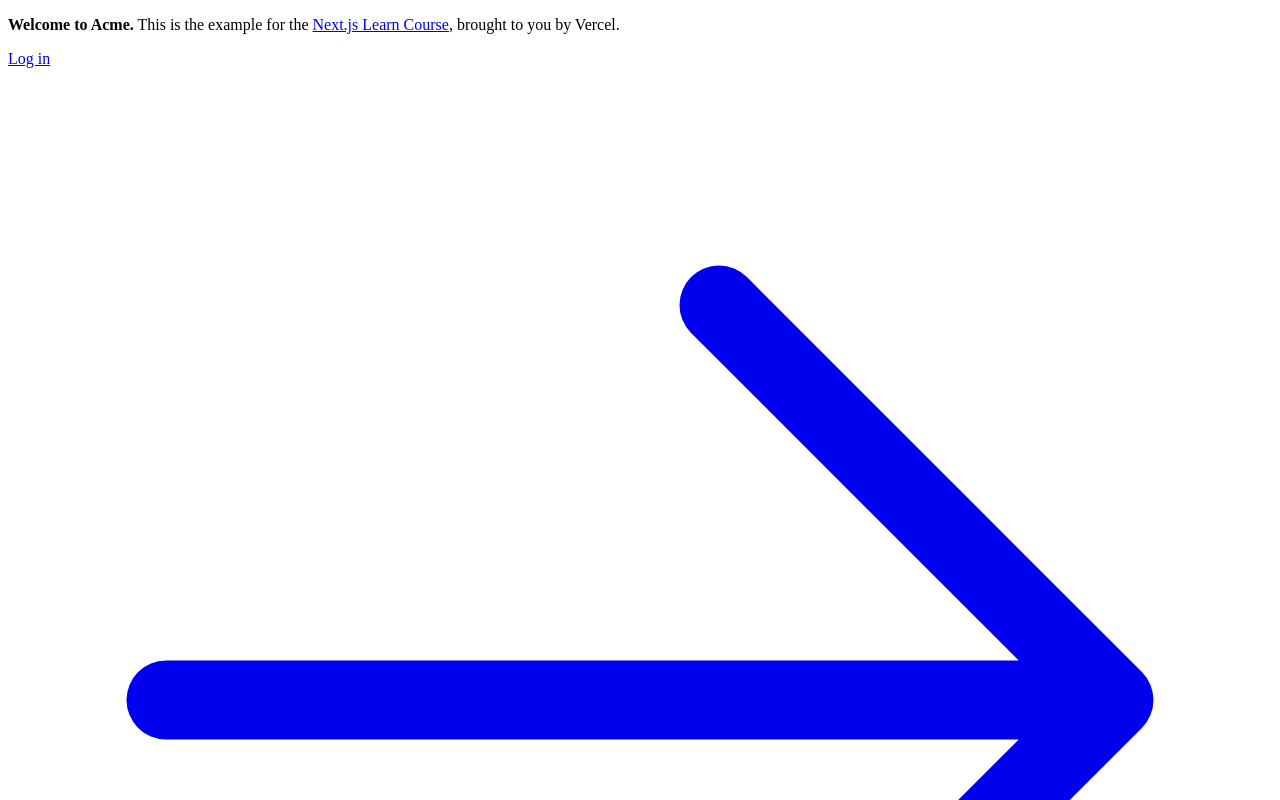
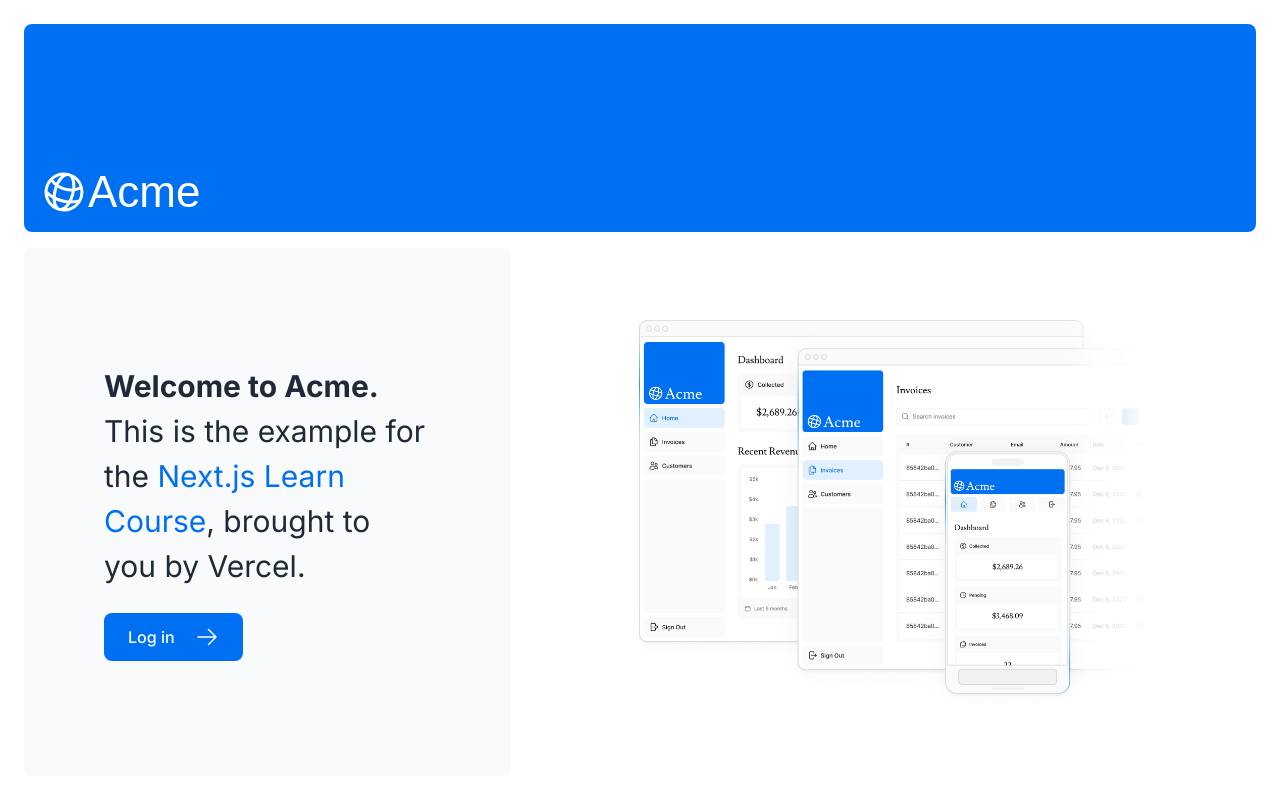
Before and after one commit to tanaliga100/next-dashboard, a Next.js app: page / in a window 1280 px wide. Shown: the top 800 px of the page. Built offline with nearby package versions, Linux system fonts and the light colour scheme; a web font is replaced by a local one.

Commit message:
first commit

```diff
--- a/app/layout.tsx
+++ b/app/layout.tsx
@@ -1,3 +1,5 @@
+import '@/app/ui/global.css';
+import { inter } from './ui/fonts';
 export default function RootLayout({
   children,
 }: {
@@ -5,7 +7,7 @@
 }) {
   return (
     <html lang="en">
-      <body>{children}</body>
+      <body className={`${inter.className} antialiased`}>{children}</body>
     </html>
   );
 }
--- a/app/page.tsx
+++ b/app/page.tsx
@@ -1,12 +1,13 @@
-import AcmeLogo from '@/app/ui/acme-logo';
 import { ArrowRightIcon } from '@heroicons/react/24/outline';
+import Image from 'next/image';
 import Link from 'next/link';
+import AcmeLogo from './ui/acme-logo';
 
 export default function Page() {
   return (
     <main className="flex min-h-screen flex-col p-6">
       <div className="flex h-20 shrink-0 items-end rounded-lg bg-blue-500 p-4 md:h-52">
-        {/* <AcmeLogo /> */}
+        <AcmeLogo />
       </div>
       <div className="mt-4 flex grow flex-col gap-4 md:flex-row">
         <div className="flex flex-col justify-center gap-6 rounded-lg bg-gray-50 px-6 py-10 md:w-2/5 md:px-20">
@@ -26,6 +27,20 @@
         </div>
         <div className="flex items-center justify-center p-6 md:w-3/5 md:px-28 md:py-12">
           {/* Add Hero Images Here */}
+          <Image
+            src="/hero-desktop.png"
+            width={1000}
+            height={760}
+            alt="desktop"
+            className="hidden md:block"
+          />
+          <Image
+            src="/hero-mobile.png"
+            width={560}
+            height={620}
+            alt="mobile"
+            className="block md:hidden"
+          />
         </div>
       </div>
     </main>
--- a/app/ui/dashboard/nav-links.tsx
+++ b/app/ui/dashboard/nav-links.tsx
@@ -1,8 +1,12 @@
+'use client';
 import {
+  DocumentDuplicateIcon,
+  HomeIcon,
   UserGroupIcon,
-  HomeIcon,
-  DocumentDuplicateIcon,
 } from '@heroicons/react/24/outline';
+import clsx from 'clsx';
+import Link from 'next/link';
+import { usePathname } from 'next/navigation';
 
 // Map of links to display in the side navigation.
 // Depending on the size of the application, this would be stored in a database.
@@ -17,19 +21,25 @@
 ];
 
 export default function NavLinks() {
+  const activePathName = usePathname();
   return (
     <>
       {links.map((link) => {
         const LinkIcon = link.icon;
         return (
-          <a
+          <Link
             key={link.name}
             href={link.href}
-            className="flex h-[48px] grow items-center justify-center gap-2 rounded-md bg-gray-50 p-3 text-sm font-medium hover:bg-sky-100 hover:text-blue-600 md:flex-none md:justify-start md:p-2 md:px-3"
+            className={clsx(
+              `flex h-[48px] grow items-center justify-center gap-2 rounded-md bg-gray-50 p-3 text-sm font-medium hover:bg-sky-100 hover:text-blue-600 md:flex-none md:justify-start md:p-2 md:px-3`,
+              {
+                'bg-sky-100 text-blue-600': activePathName === link.href,
+              },
+            )}
           >
             <LinkIcon className="w-6" />
             <p className="hidden md:block">{link.name}</p>
-          </a>
+          </Link>
         );
       })}
     </>
```
